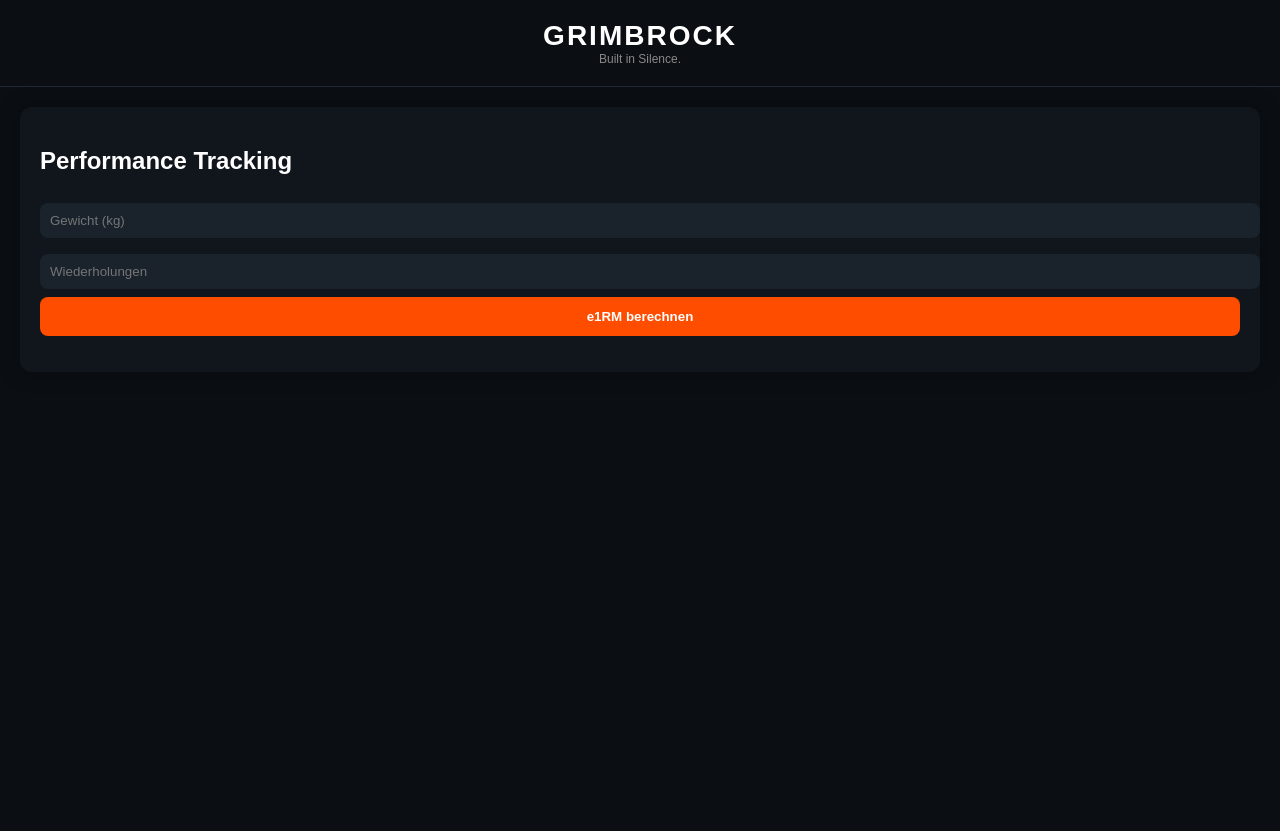
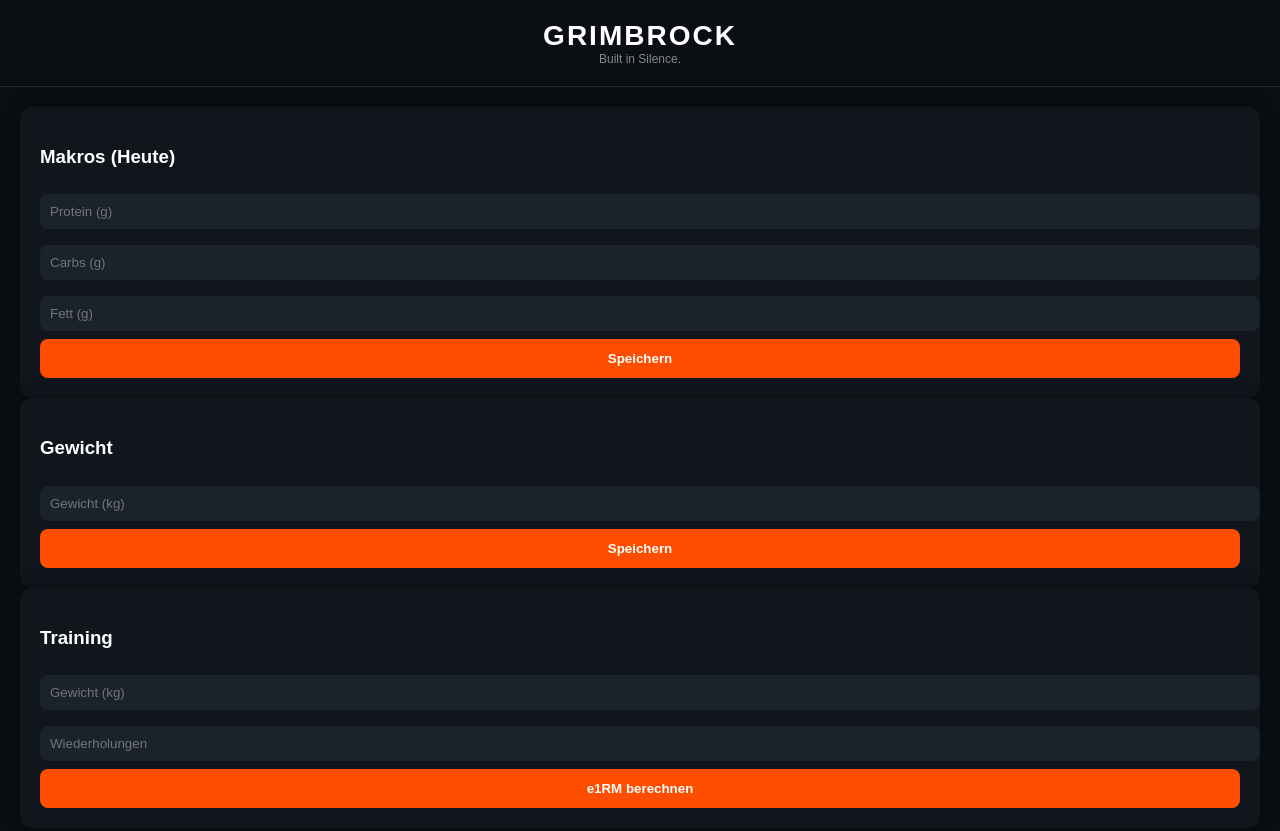
Before and after one commit to derehrenberg/Grimbrock1.1, a plain HTML site: page Index.html in a window 1280 px wide. Shown: the top 831 px of the page. Before the commit the page ends 800 px from the top, so only its background shows below. Drawn offline with Linux system fonts and the light colour scheme.

Commit message:
Update Index.html

```diff
--- a/Index.html
+++ b/Index.html
@@ -1,4 +1,63 @@
 <!doctype html>
+<html lang="de">
+<head>
+<meta charset="utf-8"/>
+<meta name="viewport" content="width=device-width, initial-scale=1"/>
+<meta name="theme-color" content="#0b0b0b"/>
+
+<title>GRIMBROCK</title>
+
+<link rel="manifest" href="manifest.json"/>
+<link rel="apple-touch-icon" href="icon-512.png">
+<link rel="stylesheet" href="styles.css"/>
+
+</head>
+<body>
+
+<header class="top">
+  <div>
+    <div class="title">GRIMBROCK</div>
+    <div class="subtitle">Built in Silence.</div>
+  </div>
+</header>
+
+<main class="wrap">
+
+<section class="card">
+  <h3>Makros (Heute)</h3>
+  <input id="p" type="number" placeholder="Protein (g)">
+  <input id="c" type="number" placeholder="Carbs (g)">
+  <input id="f" type="number" placeholder="Fett (g)">
+  <button onclick="saveMacros()">Speichern</button>
+  <div id="kcal"></div>
+</section>
+
+<section class="card">
+  <h3>Gewicht</h3>
+  <input id="weight" type="number" placeholder="Gewicht (kg)">
+  <button onclick="saveWeight()">Speichern</button>
+</section>
+
+<section class="card">
+  <h3>Training</h3>
+  <input id="tweight" type="number" placeholder="Gewicht (kg)">
+  <input id="reps" type="number" placeholder="Wiederholungen">
+  <button onclick="calc1RM()">e1RM berechnen</button>
+  <div id="result"></div>
+</section>
+
+</main>
+
+<script src="app.js"></script>
+
+<script>
+if("serviceWorker" in navigator){
+ navigator.serviceWorker.register("sw.js");
+}
+</script>
+
+</body>
+</html><!doctype html>
 <html lang="de">
 <head>
   <meta charset="utf-8" />
```
